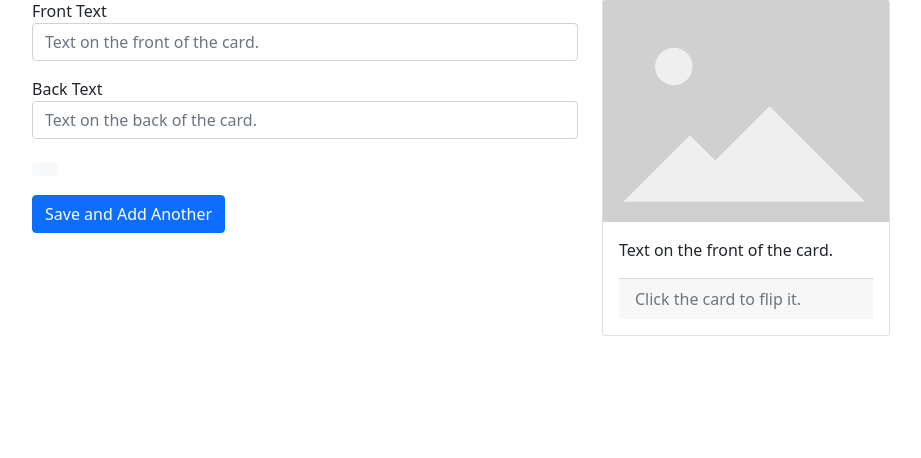
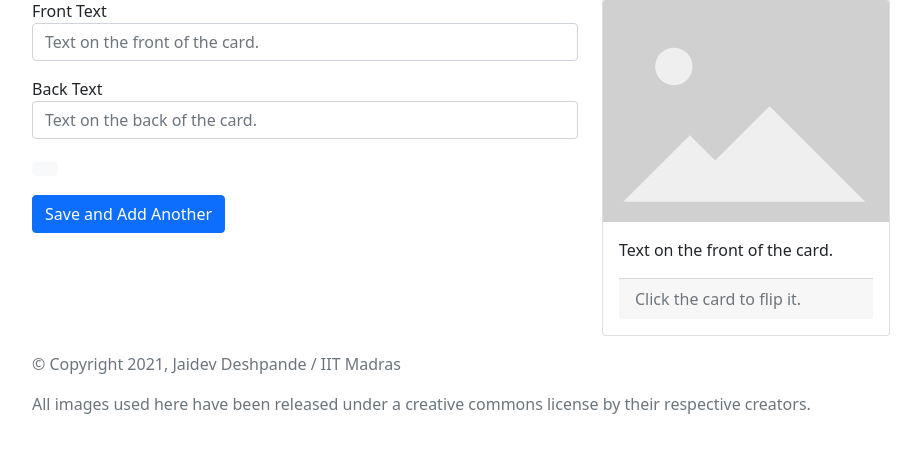
Before and after one commit to jaidevd/flashcards, a Flask app: template templates/create-card.html in a window 1280 px wide. Shown: the part 117-575 px from the top of the page, without its empty margins (50-971 px from the left). Run offline with Flask 2, Linux system fonts and the light colour scheme; the template is opened without the code that fills it, so the values that code supplies are empty; some libraries are stand-ins or nearby versions.

Commit message:
Add a footer with copyright info

```diff
--- a/templates/create-card.html
+++ b/templates/create-card.html
@@ -16,7 +16,7 @@
   {% include 'template-navbar.html' %}
   <!-- TODO: Filter bars -->
   <div class="container py-4">
-    <div class="row">
+    <div class="row pb">
       <div class="col">
         <h2>Create a Card!</h2>
         <form action='/card/' method="POST">
@@ -60,7 +60,9 @@
         </div>
       </div>
     </div>
+  {% include 'footer.html' %}
   </div><!-- .container-fluid -->
+</body>
 
   <script src="https://cdnjs.cloudflare.com/ajax/libs/jquery/3.6.0/jquery.min.js"></script>
   <script src="https://cdn.jsdelivr.net/npm/bootstrap@5.1.3/dist/js/bootstrap.bundle.min.js" integrity="sha384-ka7Sk0Gln4gmtz2MlQnikT1wXgYsOg+OMhuP+IlRH9sENBO0LRn5q+8nbTov4+1p" crossorigin="anonymous"></script>
@@ -89,6 +91,4 @@
     })
   </script>
 
-</body>
-
 </html>
--- /dev/null
+++ b/templates/footer.html
@@ -0,0 +1,4 @@
+<footer class="text-muted pt-3">
+  <p class="float-center">&copy; Copyright 2021, Jaidev Deshpande / IIT Madras</p>
+  <p class="float-center">All images used here have been released under a creative commons license by their respective creators.</p>
+</footer>
--- a/templates/index.html
+++ b/templates/index.html
@@ -89,6 +89,7 @@
         </div>
       </div>
     </div>
+    {% include 'footer.html' %}
   </div>
   <script src="https://cdnjs.cloudflare.com/ajax/libs/jquery/3.6.0/jquery.min.js"></script>
   <script src="https://cdn.jsdelivr.net/npm/bootstrap@5.1.3/dist/js/bootstrap.bundle.min.js" integrity="sha384-ka7Sk0Gln4gmtz2MlQnikT1wXgYsOg+OMhuP+IlRH9sENBO0LRn5q+8nbTov4+1p" crossorigin="anonymous"></script>
```
